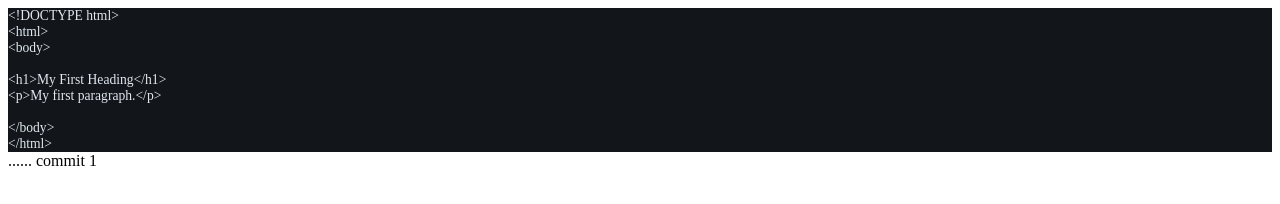
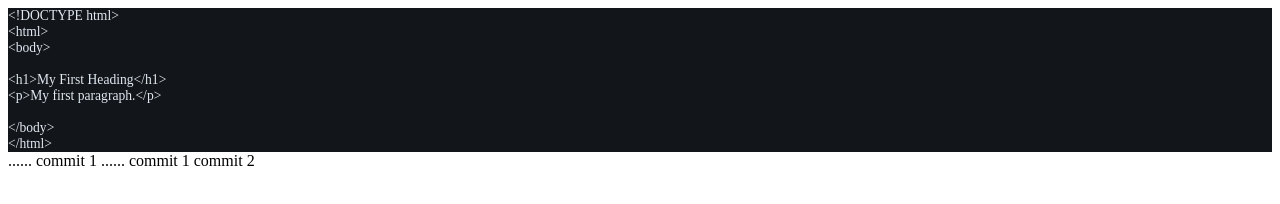
Before and after one commit to William-Dou/ProjectA, a plain HTML site: page index.html in a window 1280 px wide. Drawn offline with Linux system fonts and the light colour scheme.

Commit message:
commit 2

```diff
--- a/index.html
+++ b/index.html
@@ -26,3 +26,6 @@
 </html>
 ......
 commit 1
+......
+commit 1
+commit 2
```
